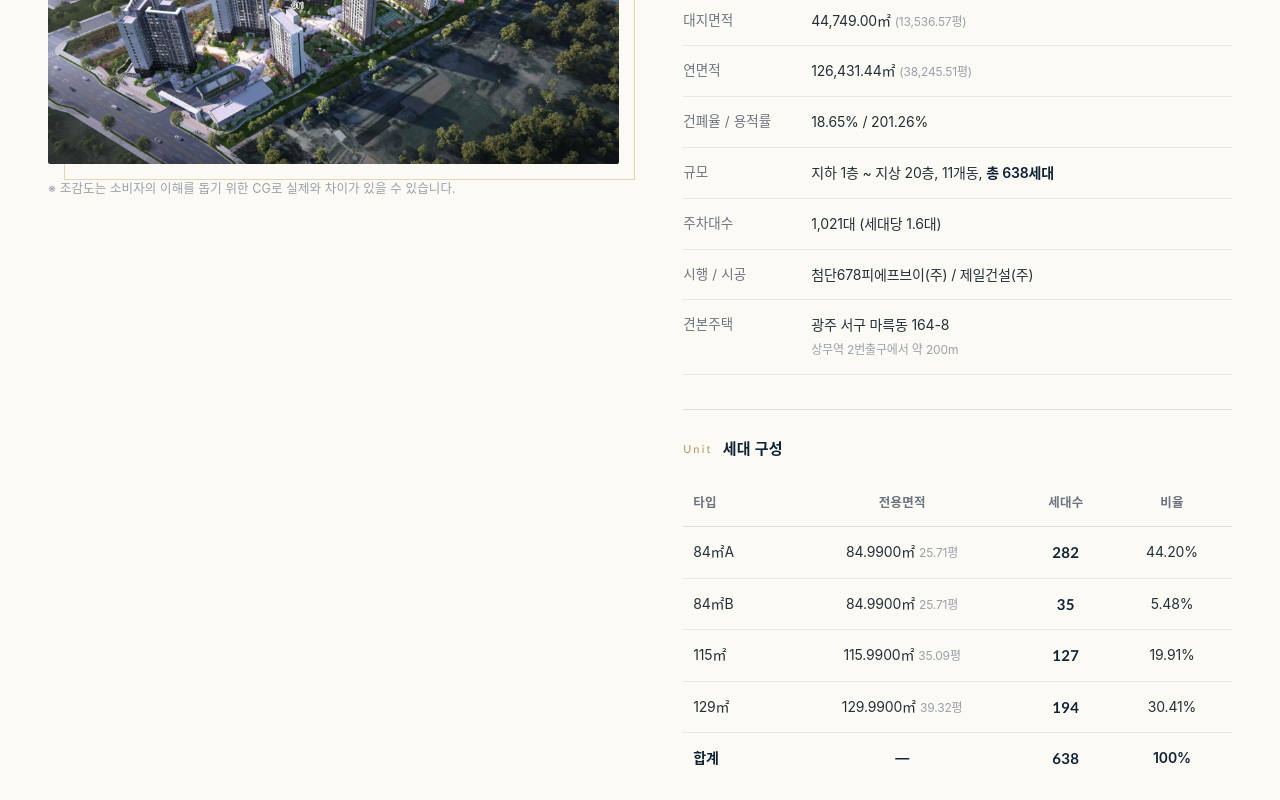
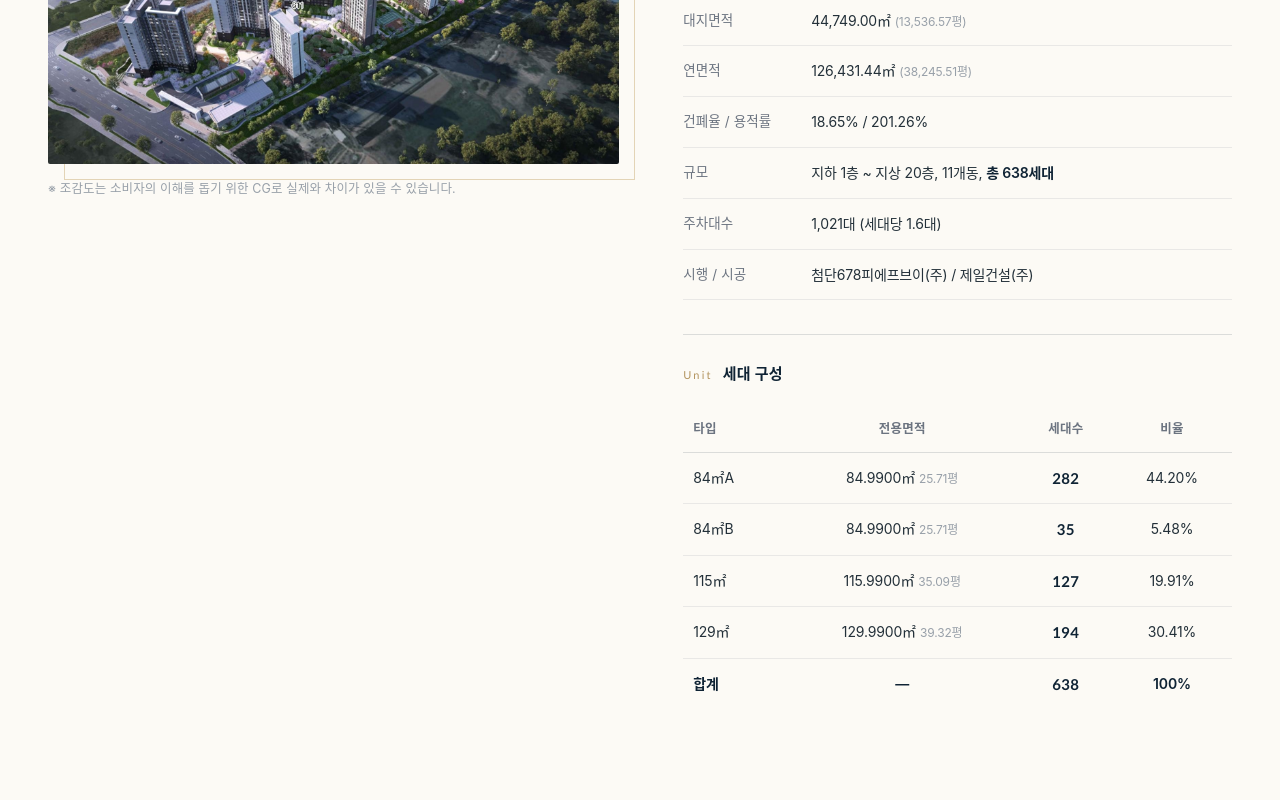
Before and after one commit to Gisalman/cheomdan3-jeil, a plain HTML site: page index.html in a window 1280 px wide. Shown: the part 1542-2342 px from the top of the page. Drawn offline with Linux system fonts and the light colour scheme.

Commit message:
견본주택 주소 노출 삭제: 사업개요·방문예약·푸터·드로어에서 주소 제거

```diff
--- a/index.html
+++ b/index.html
@@ -712,7 +712,7 @@ body.menu-open .drawer{opacity:1;visibility:visible}
   <div class="drawer__foot">
     <span>분양 문의</span>
     <a href="tel:1522-7226" style="border:0;padding:0;font-size:inherit;color:inherit"><b>1522-7226</b></a>
-    <span>견본주택 · 광주 서구 마륵동 164-8 (상무역 2번출구 약 200m)</span>
+    <span>방문 위치는 예약 접수 후 담당자가 안내드립니다</span>
   </div>
 </div>
 
@@ -801,7 +801,6 @@ body.menu-open .drawer{opacity:1;visibility:visible}
               <div><dt>규모</dt><dd>지하 1층 ~ 지상 20층, 11개동, <b>총 638세대</b></dd></div>
               <div><dt>주차대수</dt><dd>1,021대 (세대당 1.6대)</dd></div>
               <div><dt>시행 / 시공</dt><dd>첨단678피에프브이(주) / 제일건설(주)</dd></div>
-              <div><dt>견본주택</dt><dd>광주 서구 마륵동 164-8<br /><span style="color:var(--gray-2);font-size:12px">상무역 2번출구에서 약 200m</span></dd></div>
             </dl>
           </div>
 
@@ -1279,8 +1278,7 @@ body.menu-open .drawer{opacity:1;visibility:visible}
           </a>
 
           <p class="contact__note reveal" data-delay="3">
-            견본주택 · 광주 서구 마륵동 164-8<br />
-            상무역 2번출구에서 약 200m
+            방문 위치는 예약 접수 후 담당자가 개별 안내드립니다.
           </p>
         </div>
 
@@ -1390,8 +1388,7 @@ body.menu-open .drawer{opacity:1;visibility:visible}
           <strong>대지위치</strong> 전남광주통합특별시 북구 일출동 · 광주 첨단3지구택지개발지구 A6BL<br />
           <strong>규모</strong> 지하 1층 ~ 지상 20층, 11개동, 총 638세대<br />
           <strong>시행</strong> 첨단678피에프브이(주)<br />
-          <strong>시공</strong> 제일건설(주)<br />
-          <strong>견본주택</strong> 광주 서구 마륵동 164-8 (상무역 2번출구에서 약 200m)
+          <strong>시공</strong> 제일건설(주)
         </p>
       </div>
       <div class="footer__tel">
```
Also changed, not shown: 1 other file.
